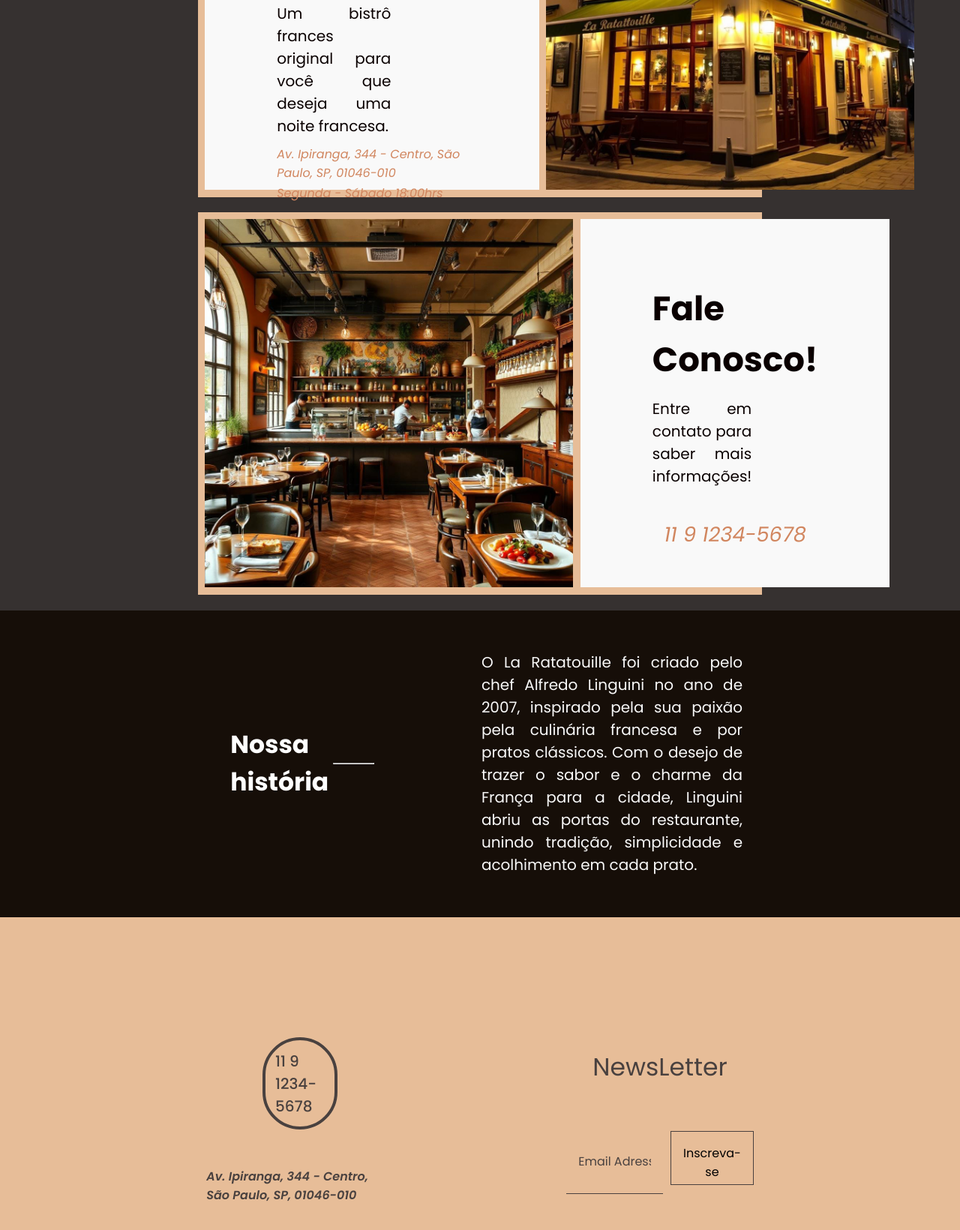
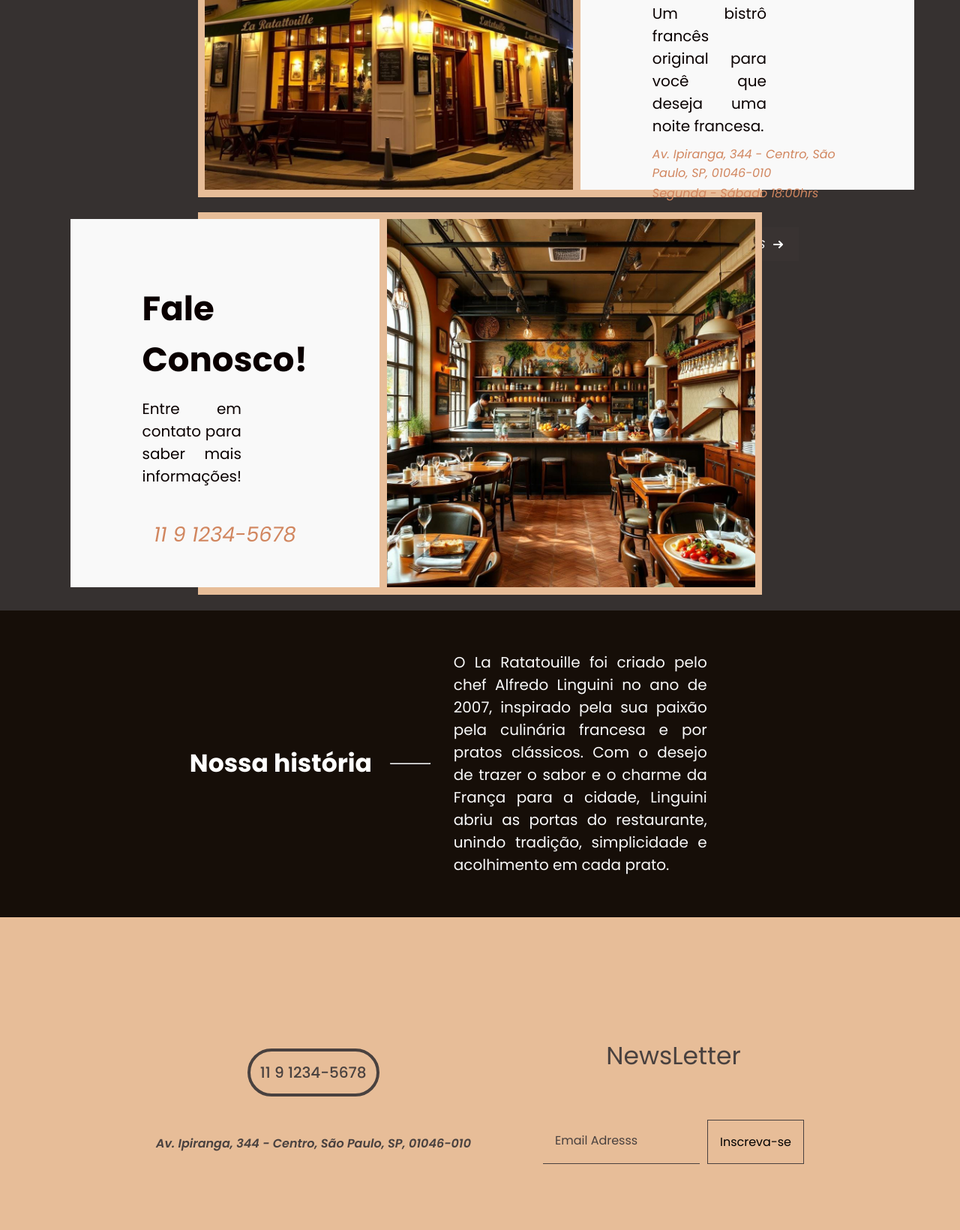
Before and after one commit to giuseppinhu/website_ratatouille, a website: page index.html in a window 1280 px wide. Shown: the part 1962-3602 px from the top of the page at 75% size. Drawn offline with nearby package versions, Linux system fonts and the light colour scheme; files that its build step writes are made by us from their sources; files whose address does not match are found by name.

Commit message:
add media screen

```diff
--- a/index.html
+++ b/index.html
@@ -51,11 +51,11 @@
                 </div>
             </li>
             <li class="menu__list__item">
+                <img src="./dist/images/menu/food.png" alt="Comida" class="menu__list__item__image">
                 <div class="menu__list__item__content">
                     <h2 class="title--small">Pratos</h2>
                     <p class="text--small">Com o prato mais famoso e procurado, "Ratatouille", nosso cardápio também contém pratos clássicos e especiais, sabores irresistíveis que vão criar um momento inesquecível.</p>
                 </div>
-                <img src="./dist/images/menu/food.png" alt="Comida" class="menu__list__item__image">
             </li>
             <li class="menu__list__item">
                 <img src="./dist/images/menu/place.png" alt="Restaurante" class="menu__list__item__image">
@@ -67,12 +67,14 @@
         </ul>
     </section>
     <section class="location">
-        <div class="location__container scroll--is-faded">
+        <ul class="location__list">
+            <li class="location__container location__list__item scroll--is-faded">
+                <img src="./dist/images/location/restaurant.jpg" alt="Restaurante" class="location__container__image location__container__image--margin-right scroll--is-faded">
                 <div class="location__container__content">
                     <div>
                         <h3 class="title text--black">La Ratatouille</h3>
-                    <p class="text--small text--black">Um bistrô frances original para você que deseja uma noite francesa.</p>
-                    <span>Av. Ipiranga, 344 - Centro, São Paulo, SP, 01046-010</span>
+                        <p class="text--small text--black">Um bistrô francês original para você que deseja uma noite francesa.</p>
+                        <span>Av. Ipiranga, 344 - Centro, São Paulo, SP, 01046-010</span>
                         <span>Segunda - Sábado 18:00hrs</span>
                     </div>
                     <center>
@@ -85,10 +87,9 @@
                         </button>
                     </center>
                 </div>
-            <img src="./src/images/location/restaurant.jpg" alt="Restaurante" class="location__container__image location__container__image--margin-left scroll--is-faded ">
-        </div>
-        <div class="location__container scroll--is-faded">
-            <img src="./src/images/location/restaurant_3.jpg" alt="Restaurante" class="location__container__image location__container__image--margin-right scroll--is-faded ">
+            </li>
+            <li class="location__container location__list__item scroll--is-faded">
+                <img src="./dist/images/location/restaurant_3.jpg" alt="Restaurante" class="location__container__image location__container__image--margin-left scroll--is-faded">
                 <div class="location__container__content">
                     <div>
                         <h3 class="title text--black">Fale Conosco!</h3>
@@ -96,7 +97,8 @@
                         <span class="number">11 9 1234-5678</span>
                     </div>
                 </div>
-        </div>
+            </li>
+        </ul>
     </section>
     <section class="story">
         <ul class="story__list">
--- a/src/styles/_contact.scss
+++ b/src/styles/_contact.scss
@@ -4,17 +4,45 @@
     padding: 20vh;
     font-family: variables.$bodyFont;
 
+    @media (max-width: 768px){
+       padding: 0;
+    }
+
+    @media (min-width: 769px) and (max-width: 1024px) {
+        padding: 0;
+    }
+
     &__list {
         display: flex;
         justify-content: space-around;
-        // background-color: red;
+
+        @media (max-width: 768px){
+            display: flex;
+            justify-content: center;
+            flex-direction: column;
+            align-items: center;
+        }
 
         &__item {
             display: flex;
             justify-content: center;
             align-items: center;
             flex-direction: column;
-            width: 26%;
+            max-width: 50%;
+
+            @media (max-width: 768px){
+                width: 80%;
+                margin: 50px 0;
+
+                p {
+                    font-size: 12px;
+                }
+            }
+
+            @media (min-width: 769px) and (max-width: 1024px) {
+                width: 80%;
+                margin: 50px 15px;
+            }
 
             h5 {
                 font-weight: 400;
@@ -25,6 +53,7 @@
                 font-weight: 600;
                 color: variables.$color-third;
                 font-style: italic;
+                white-space: nowrap;
             }
 
             .form {
@@ -67,7 +96,9 @@
                     font-family: variables.$bodyFont;
                     font-size: 16px;
                     transition: all 0.2s ease-in-out;
+                    white-space: nowrap;
                     cursor: pointer;
+
 
                     &:hover {
                         background-color: variables.$color-third;
@@ -80,7 +111,8 @@
 }
 
 .button_contact {
-    width: 40%;
+    max-width: 176px;
+    width: 100%;
     border: 4px solid variables.$color-third;
     border-radius: 50px;
     text-decoration: none;
--- a/src/styles/_header.scss
+++ b/src/styles/_header.scss
@@ -5,10 +5,17 @@
     background-color: transparent;
     font-size: 1.6em;
 
+    @media (max-width: 768px) {
+        width: 100%;
+    }
+
     svg {
         width: 35px;
         fill: #f9f9f9;
 
+        @media (max-width: 768px) {
+            max-width: 20px;
+        }
     }
 
     &__container {
@@ -19,6 +26,10 @@
     &__brand {
         max-width: 140px;
         margin-top: 4px;
+
+        @media (max-width: 768px) {
+            max-width: 70px;
+        }
     }
 
     &__links {
@@ -30,6 +41,10 @@
             a {
                 text-decoration: none;
                 color: #f9f9f9;
+
+                @media (max-width: 768px) {
+                   font-size: 25px;
+                }
             }
         }
     }
--- a/src/styles/_hero.scss
+++ b/src/styles/_hero.scss
@@ -29,5 +29,16 @@
         @include flex-center-center-column;
         min-height: 75vh;
         z-index: 1;
+
+        @media (max-width: 768px) {
+            h1 {
+                font-size: 60px;
+            }
+
+           p {
+            padding: 0 4rem;
+            font-size: 23px;
+           }
+        }
     }
 }
--- a/src/styles/_location.scss
+++ b/src/styles/_location.scss
@@ -4,6 +4,26 @@
 .location {
     padding: 1vw 1vw 0.1vw 1vw;
     background-color: variables.$color-4;
+
+    @media (max-width: 768px) {
+        padding: 6vw 0;
+    }
+
+    &__list {
+        &__item {
+
+            @media (max-width: 768px) {
+                flex-direction: column;
+
+            }
+
+            @media (min-width: 968px){
+                &:nth-child(2) {
+                    flex-direction: row-reverse;
+                }
+            }
+        }
+    }
 
     &__container {
         @include flex-center;
@@ -18,6 +38,22 @@
 
         position: relative;
 
+        @media (max-width: 768px) {
+            max-width: 100%;
+            max-height: 100%;
+            margin: 0;
+            padding: 0.6rem 0;
+            margin-bottom: 1rem;
+        }
+
+        @media (min-width: 768px) and (max-width: 1024px){
+            max-width: 80%;
+            padding: 0.6rem;
+            margin: 0 auto;
+            margin-bottom: 0.6rem;
+            flex-direction: column;
+        }
+
         &__image {
             width: 654px;
             height: 491px;
@@ -25,10 +61,26 @@
             &--margin-left {
                 margin-left: 0.6rem;
 
+                @media (max-width: 768px) {
+                    margin: 0;
+                }
             }
 
             &--margin-right {
                 margin-right: 0.6rem;
+
+                @media (max-width: 768px) {
+                    margin: 0;
+                }
+            }
+
+            @media (max-width: 768px) {
+                margin-bottom: 0.6rem
+            }
+
+            @media (max-width: 1024px){
+                max-width: 100%;
+                margin: 0 0 0.6rem 0;
             }
         }
 
@@ -41,10 +93,26 @@
 
             background-color: variables.$color-grey;
 
+            @media (max-width: 768px) {
+                height: 100%;
+            }
+
+            @media (min-width: 769px) and (max-width: 1024px) {
+                height: 100%;
+            }
+
             div {
                 display: flex;
                 flex-direction: column;
                 padding: 4rem 6rem 0 6rem;
+
+                @media (max-width: 768px) {
+                    padding-bottom: 2rem;
+                }
+
+                @media (min-width: 769px) and (max-width: 1024px) {
+                    padding: 4rem;
+                }
             }
 
             h3 {
@@ -79,6 +147,14 @@
             .btn {
                 margin-top: 2rem;
                 padding: 11px 15px;
+
+                @media (max-width: 768px) {
+                    margin-bottom: 2rem;
+                }
+
+                @media (min-width: 769px) and (max-width: 1024px) {
+                    margin-bottom: 2rem;
+                }
             }
         }
 
--- a/src/styles/_menu.scss
+++ b/src/styles/_menu.scss
@@ -17,6 +17,21 @@
             transform: translateY(-50px);
             transition: opacity 0.6s ease-in-out, transform 0.6s ease-in-out;
 
+            &:nth-child(2){
+                flex-direction: row-reverse;
+            }
+
+            @media (max-width: 820px) {
+                align-items: center;
+                flex-direction: column;
+                margin-bottom: 50px;
+
+
+                &:nth-child(2){
+                    flex-direction: column;
+                }
+            }
+
             &.show {
                 opacity: 1;
                 transform: translateY(0);
@@ -27,12 +42,24 @@
                 height: 220px;
                 border-radius: 50%;
                 object-fit: cover;
+
+                @media (max-width: 768px) {
+                    width: 200px;
+                    height: 200px;
+
+                    margin-top: 20px;
+                    margin-bottom: 20px;
+                }
             }
 
             &__content {
                 @include flex-center-center-column;
                 text-align: justify;
                 padding: 2em;
+
+                @media (max-width: 768px) {
+                    padding: 0;
+                }
 
                 h2 {
                     color: variables.$color-third;
--- a/src/styles/_story.scss
+++ b/src/styles/_story.scss
@@ -21,34 +21,66 @@
         width: 100%;
         height: 100%;
 
+        @media (max-width: 768px) {
+            display: flex;
+            justify-content: center;
+            flex-direction: column;
+        }
+
         &__item {
             display: flex;
-            justify-content: center;
             align-items: center;
-            max-width: 40%;
+            max-width: 39%;
             padding: 3vw;
             margin: 1rem;
+
+            @media (max-width: 768px) {
+                max-width: 100%;
+            }
+
+            @media (min-width: 769px) and (max-width: 1024px) {
+                width: 100%;
+                padding: 5vw;
+            }
 
             p {
                 text-align: justify;
                 width: 80%;
+
+                @media (max-width: 768px) {
+                    width: 100%;
+                    font-size: 18px;
+                }
+
+                @media (min-width: 769px) and (max-width: 1024px) {
+                    width: 100%;
+                }
             }
 
             &__text {
                 display: flex;
+                align-items: center;
                 position: relative;
-                align-items: center;
                 width: 50%;
 
                 h4 {
+                    white-space: nowrap;
                     width: 100%;
+
+                    @media (max-width: 768px) {
+                        font-size: 30px;
+                    }
                 }
 
                 hr {
                     position: absolute;
-                    right: -70px;
+                    right: -200px;
                     width: 45%;
                     height: 0;
+
+                    @media (max-width: 768px) {
+                        right: -170px;
+                    }
                 }
             }
         }
```
Lines whose indentation alone changed are shown as unchanged.
